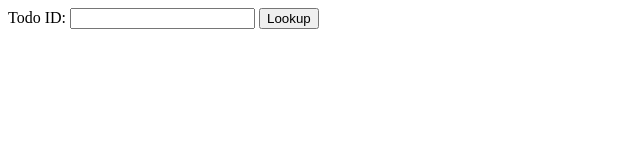
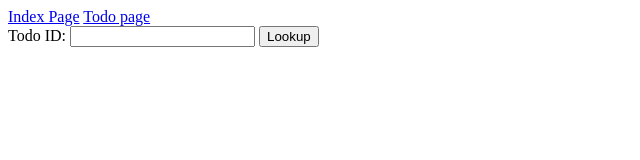
Before and after one commit to kcaldera19/JsonPlaceholder, a plain HTML site: page todo.html in a window 1280 px wide. Shown: the whole page, without its empty margins (0-640 px from the left). Drawn offline with Linux system fonts and the light colour scheme.

Commit message:
added the nav links for the index and the todo page

```diff
--- a/scripts/todo.js
+++ b/scripts/todo.js
@@ -1,4 +1,5 @@
 "use strict"
-window.onload = ()=> {
+window.onload = () => {
     console.log("I work")
+
 }
--- a/todo.html
+++ b/todo.html
@@ -8,6 +8,10 @@
 </head>
 
 <body>
+    <nav>
+        <a href="index.html">Index Page</a>
+        <a href="todo.html">Todo page</a>
+    </nav>
 
     <div>
         <label for="todoId">Todo ID:</label>
@@ -17,6 +21,7 @@
 
         </button>
     </div>
+
     <div id="results"></div>
 
     <script src="scripts/todo.js"></script>
```
Also changed, not shown: index.html (+4 -0 lines).
